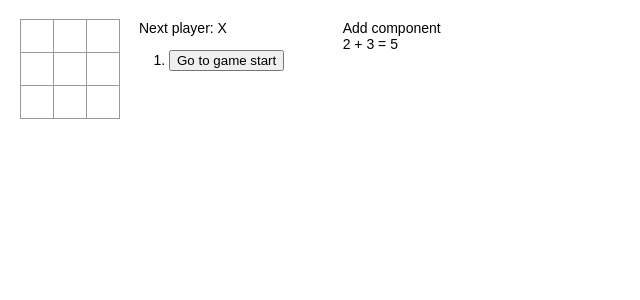
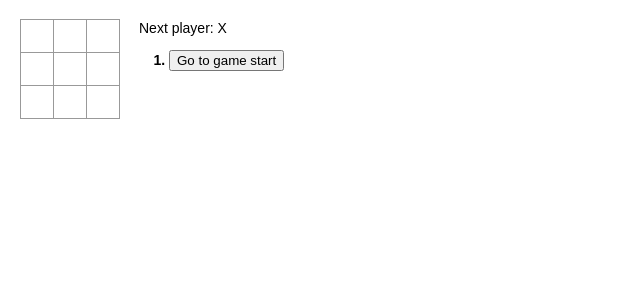
Before and after one commit to kate-arnold/my-app, a React (Create React App) app: page / in a window 1280 px wide. Shown: the top 300 px of the page, without its empty margins (0-640 px from the left). Built offline with nearby package versions, Linux system fonts and the light colour scheme.

Commit message:
Update index.js and index.css to add 2 improvements to game
Improvements 1 and 2 suggested at end of tutorial

```diff
--- a/src/index.css
+++ b/src/index.css
@@ -48,3 +48,7 @@ ol, ul {
 .game-info {
   margin-left: 20px;
 }
+
+.currentstep {
+  font-weight:bold;
+}
--- a/src/index.js
+++ b/src/index.js
@@ -44,6 +44,7 @@ class Game extends React.Component {
       this.state = {
         history: [{
           squares: Array(9).fill(null),
+          i: null,
         }],
         xIsNext: true,
         stepNumber: 0,
@@ -61,6 +62,7 @@ class Game extends React.Component {
     this.setState({
       history: h.concat([{
         squares: s,
+        i: i,
       }]),
       stepNumber: h.length,
       xIsNext: !this.state.xIsNext,
@@ -81,9 +83,12 @@ class Game extends React.Component {
 
     const moves = history.map((step, move) => {
       const desc = move ? 'Go to move #' + move : 'Go to game start';
+      const coords = move ? ' (' + ((step.i % 3) + 1) + ', ' + ((step.i - (step.i % 3))/3 + 1) + ')' : '';
+      const cn = (move === this.state.stepNumber) ? 'currentstep' : '';
       return (
-          <li key={move}>
+          <li key={move} className={cn}>
             <button onClick={() => this.jumpTo(move)}>{desc}</button>
+            {coords}
           </li>
       );
     });
@@ -103,13 +108,6 @@ class Game extends React.Component {
         <div className="game-info">
           <div>{status}</div>
           <ol>{moves}</ol>
-        </div>
-
-        <div>&nbsp;&nbsp;&nbsp;&nbsp;&nbsp;&nbsp;&nbsp;&nbsp;&nbsp;&nbsp;&nbsp;&nbsp;&nbsp;&nbsp;&nbsp;</div>
-
-        <div>
-          Add component
-          <Add a={2} b={3} />
         </div>
       </div>
     );
@@ -136,14 +134,6 @@ function calculateWinner(squares) {
   return null;
 }
 
-function Add(props) {
-  return (
-    <div>
-      {props.a} + {props.b} = {props.a + props.b}
-    </div>
-  )
-}
-
 // ========================================
 
 ReactDOM.render(
```
Also changed, not shown: 1 other file (tests, documents, lock files or other folders).
